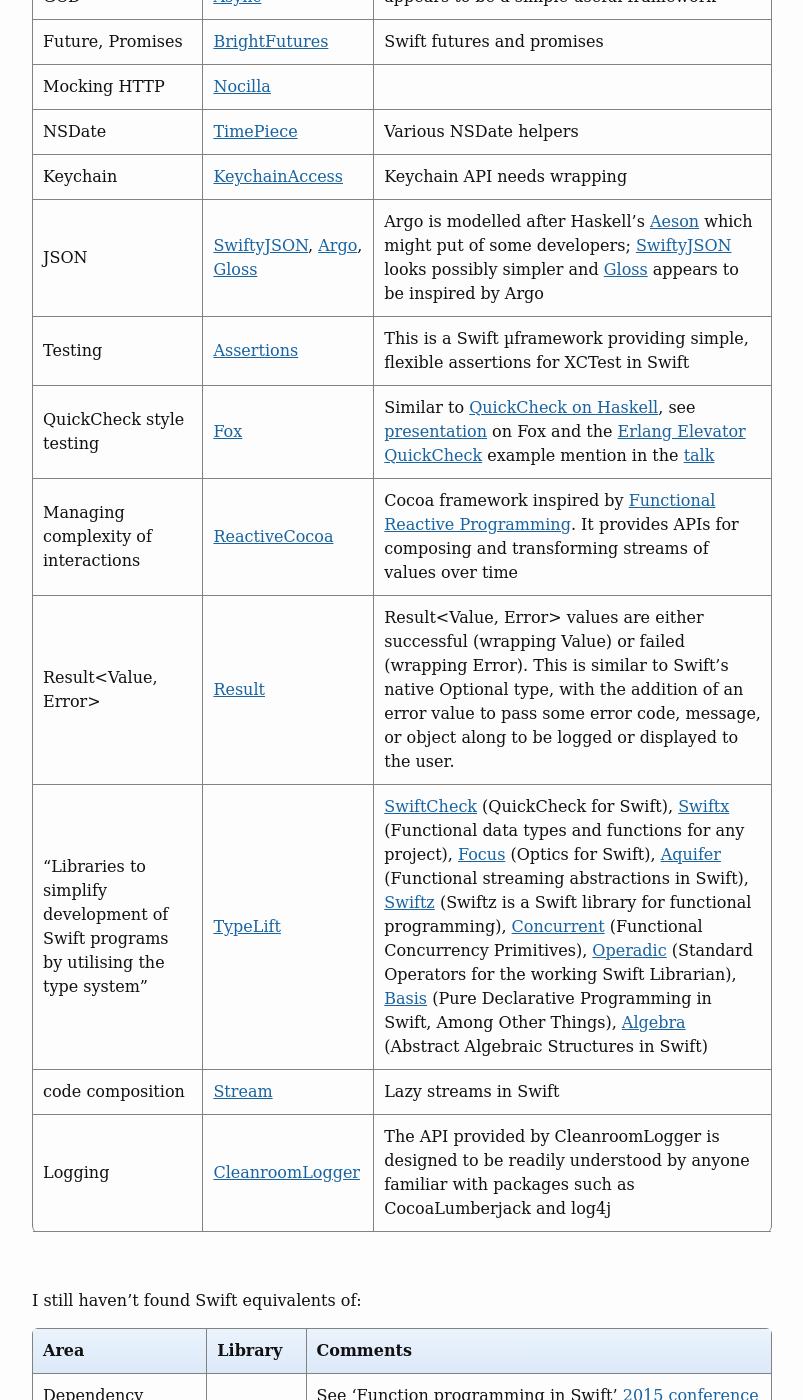
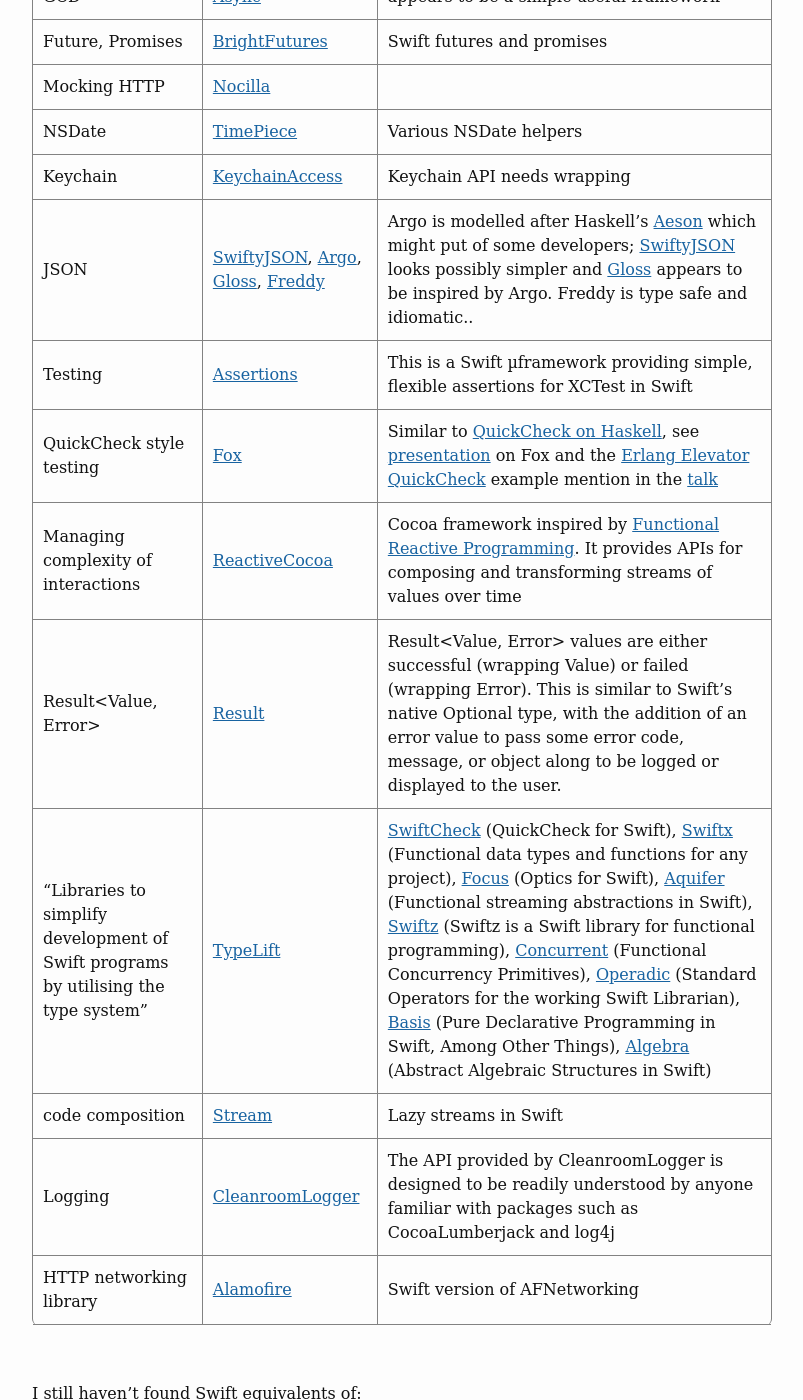
Before and after one commit to NickAger/nickager.github.io, a Jekyll site: the page built from _posts/2015-12-04-swift-libaries.md, in a window 1280 px wide and 1400 px high, scrolled down 329 px. Shown: the whole window, without its empty margins (238-1041 px from the left). Built offline with Jekyll 4.4.1, drawn with Linux system fonts in a browser that asks for light colours; some web fonts are replaced.

Commit message:
yet another swift JSON parsing library

```diff
--- a/_posts/2015-12-04-swift-libaries.md
+++ b/_posts/2015-12-04-swift-libaries.md
@@ -14,7 +14,7 @@ Some potentially useful Swift libraries:
 | Mocking HTTP                        | [Nocilla](http://mr-v.github.io/http-testing-in-swift-with-nocilla/) |                 |
 | NSDate                              | [TimePiece](https://github.com/naoty/Timepiece) | Various NSDate helpers  |
 | Keychain                            | [KeychainAccess](https://github.com/kishikawakatsumi/KeychainAccess) | Keychain API needs wrapping  |
-| JSON                                | [SwiftyJSON](https://github.com/SwiftyJSON/SwiftyJSON), [Argo](https://github.com/thoughtbot/Argo), [Gloss](https://github.com/hkellaway/Gloss) | Argo is modelled after Haskell's [Aeson](https://www.schoolofhaskell.com/school/starting-with-haskell/libraries-and-frameworks/text-manipulation/json) which might put of some developers; [SwiftyJSON](https://github.com/SwiftyJSON/SwiftyJSON) looks possibly simpler and [Gloss](http://harlankellaway.com/Gloss/) appears to be inspired by Argo |
+| JSON                                | [SwiftyJSON](https://github.com/SwiftyJSON/SwiftyJSON), [Argo](https://github.com/thoughtbot/Argo), [Gloss](https://github.com/hkellaway/Gloss), [Freddy](https://github.com/bignerdranch/Freddy) | Argo is modelled after Haskell's [Aeson](https://www.schoolofhaskell.com/school/starting-with-haskell/libraries-and-frameworks/text-manipulation/json) which might put of some developers; [SwiftyJSON](https://github.com/SwiftyJSON/SwiftyJSON) looks possibly simpler and [Gloss](http://harlankellaway.com/Gloss/) appears to be inspired by Argo. Freddy is type safe and idiomatic.. |
 | Testing                             | [Assertions](https://github.com/antitypical/Assertions) | This is a Swift µframework providing simple, flexible assertions for XCTest in Swift  |
 | QuickCheck style testing| [Fox](http://fox-testing.readthedocs.org/en/latest/) | Similar to [QuickCheck on Haskell](https://wiki.haskell.org/Introduction_to_QuickCheck2), see [presentation](http://2014.funswiftconf.com/speakers/brian.html) on Fox and the [Erlang Elevator QuickCheck](http://advanced-erlang.com/videos/test-elevator-software-with-quickcheck/) example mention in the [talk](http://2014.funswiftconf.com/speakers/brian.html)|
 | Managing complexity of interactions | [ReactiveCocoa](https://github.com/ReactiveCocoa/ReactiveCocoa)  | Cocoa framework inspired by [Functional Reactive Programming](https://en.wikipedia.org/wiki/Functional_reactive_programming). It provides APIs for composing and transforming streams of values over time |
@@ -22,6 +22,7 @@ Some potentially useful Swift libraries:
 | "Libraries to simplify development of Swift programs by utilising the type system"|[TypeLift](https://github.com/typelift)|[SwiftCheck](https://github.com/typelift/SwiftCheck) (QuickCheck for Swift), [Swiftx](https://github.com/typelift/Swiftx) (Functional data types and functions for any project), [Focus](https://github.com/typelift/Focus) (Optics for Swift), [Aquifer](https://github.com/typelift/Aquifer) (Functional streaming abstractions in Swift), [Swiftz](https://github.com/typelift/Swiftz) (Swiftz is a Swift library for functional programming), [Concurrent](https://github.com/typelift/Concurrent) (Functional Concurrency Primitives), [Operadic](https://github.com/typelift/Operadics) (Standard Operators for the working Swift Librarian), [Basis](https://github.com/typelift/Basis) (Pure Declarative Programming in Swift, Among Other Things), [Algebra](https://github.com/typelift/Algebra) (Abstract Algebraic Structures in Swift)|
 |code composition|[Stream](https://github.com/antitypical/Stream)|Lazy streams in Swift|
 |Logging|[CleanroomLogger](https://github.com/emaloney/CleanroomLogger)|The API provided by CleanroomLogger is designed to be readily understood by anyone familiar with packages such as CocoaLumberjack and log4j|
+|HTTP networking library|[Alamofire](https://github.com/Alamofire/Alamofire)|Swift version of AFNetworking|
 
 <br />
 
```
